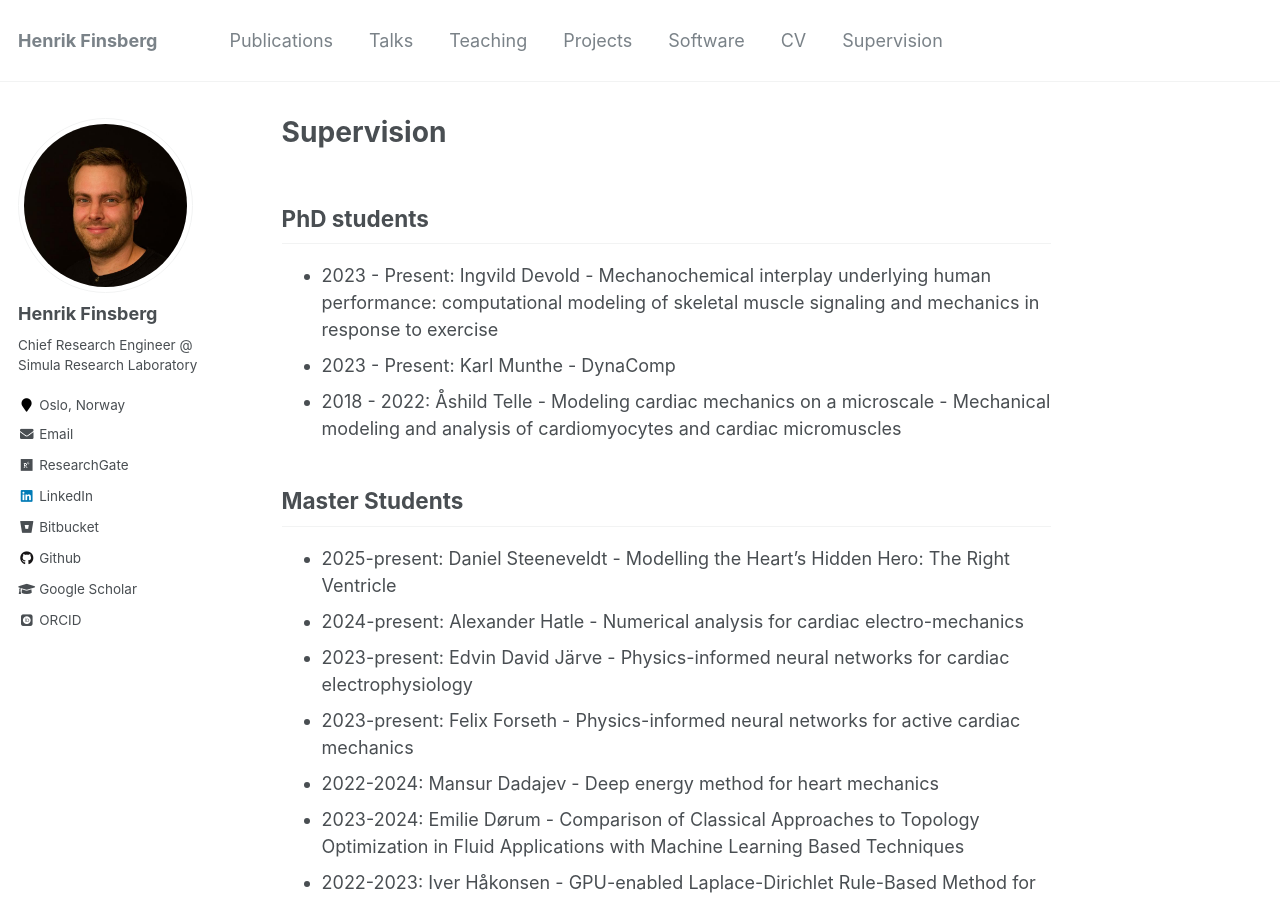
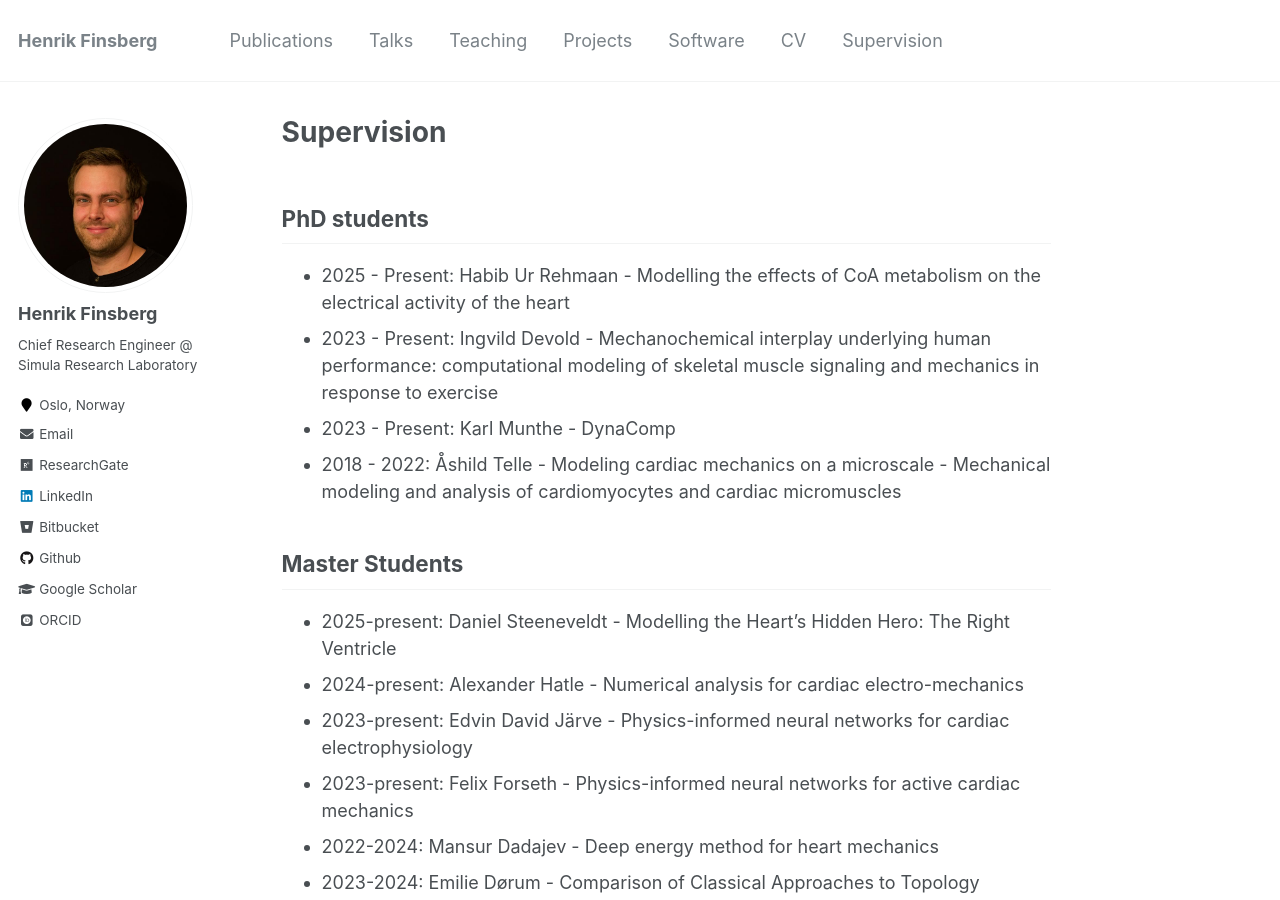
Before and after one commit to finsberg/finsberg.github.io, a Jekyll site: the page built from _pages/supervision.md, in a window 1280 px wide and 900 px high. Built offline with Jekyll 4.4.1, drawn with Linux system fonts in a browser that asks for light colours; some web fonts are replaced.

Commit message:
Add Habib

```diff
--- a/_pages/supervision.md
+++ b/_pages/supervision.md
@@ -8,6 +8,7 @@ redirect_from:
 ---
 
 ## PhD students
+* 2025 - Present: Habib Ur Rehmaan - Modelling the effects of CoA metabolism on the electrical activity of the heart
 * 2023 - Present: Ingvild Devold - Mechanochemical interplay underlying human performance: computational modeling of skeletal muscle signaling and mechanics in response to exercise
 * 2023 - Present: Karl Munthe - DynaComp
 * 2018 - 2022: Åshild Telle - Modeling cardiac mechanics on a microscale - Mechanical modeling and analysis of cardiomyocytes and cardiac micromuscles
```
